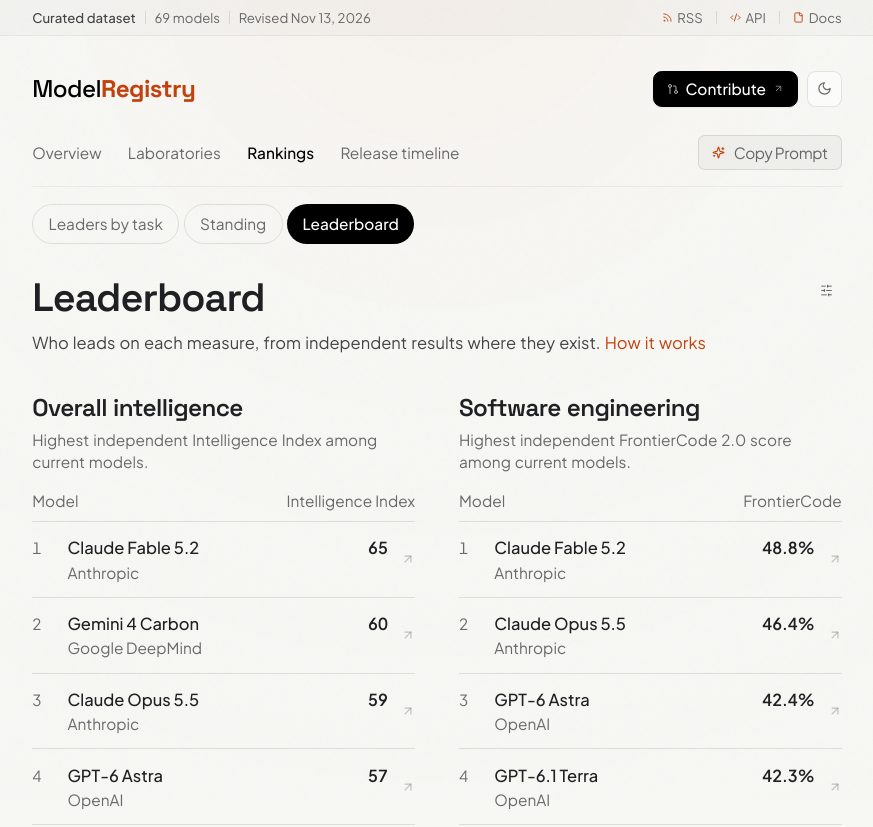
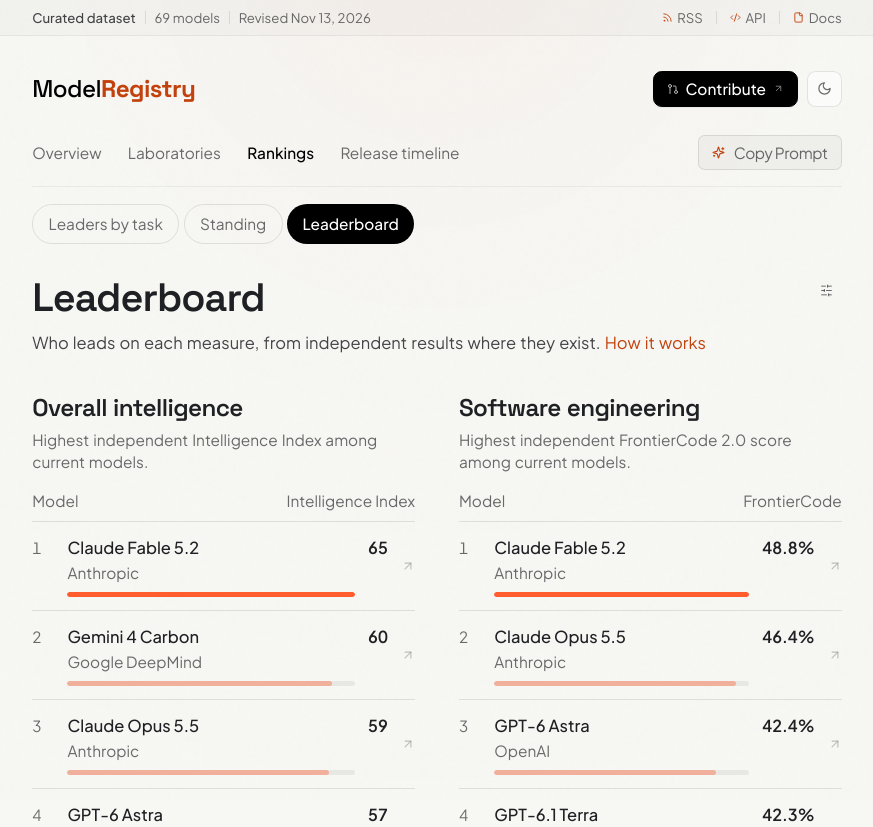
Before and after one commit to TirupMehta/ModelRegistry, a Next.js app: page /leaderboard in a window 1280 px wide. Shown: the top 827 px of the page, without its empty margins (199-1072 px from the left). Built offline with nearby package versions, Linux system fonts and the light colour scheme.

Commit message:
feat(design): leaderboard rows carry a bar for each figure
Each row shows its figure as a share of the list's best (best over own for lower-is-better lists), with the leader in full accent.

```diff
--- a/components/leaderboard-client.tsx
+++ b/components/leaderboard-client.tsx
@@ -160,6 +160,11 @@ export default function LeaderboardClient() {
             const visibleIds = new Set(filterModels(section.rows.map((r) => r.model), filters, true).map((m) => m.id))
             const rows = section.rows.filter((r) => visibleIds.has(r.model.id))
             const method = section.methodKey ? leaderboardMethodology[section.methodKey] : undefined
+            // Bar length: the share of the best figure in this list (for "lower is better" lists, best / own).
+            const sorts = rows.map((r) => r.sort)
+            const best = section.ascending ? Math.min(...sorts) : Math.max(...sorts)
+            const share = (sort: number) =>
+              sort <= 0 || best <= 0 ? 1 : section.ascending ? best / sort : sort / best
 
             return (
               <TextWithBlur key={section.id} delay={sectionIndex * 35}>
@@ -190,6 +195,12 @@ export default function LeaderboardClient() {
                             <span className="block truncate text-small text-fg-muted">
                               {row.model.companyName}
                               {row.model.pricingUnit ? ` · ${formatPrice(row.model)}` : ""}
+                            </span>
+                            <span aria-hidden="true" className="mt-2 block h-1 overflow-hidden rounded-full bg-black/[0.06] dark:bg-white/[0.08]">
+                              <span
+                                className={`block h-full rounded-full ${i === 0 ? "bg-accent" : "bg-accent/40"}`}
+                                style={{ width: `${Math.max(4, Math.round(share(row.sort) * 100))}%` }}
+                              />
                             </span>
                           </span>
                           <span className="shrink-0 text-body font-semibold tabular-nums text-fg-strong">{row.value}</span>
```
